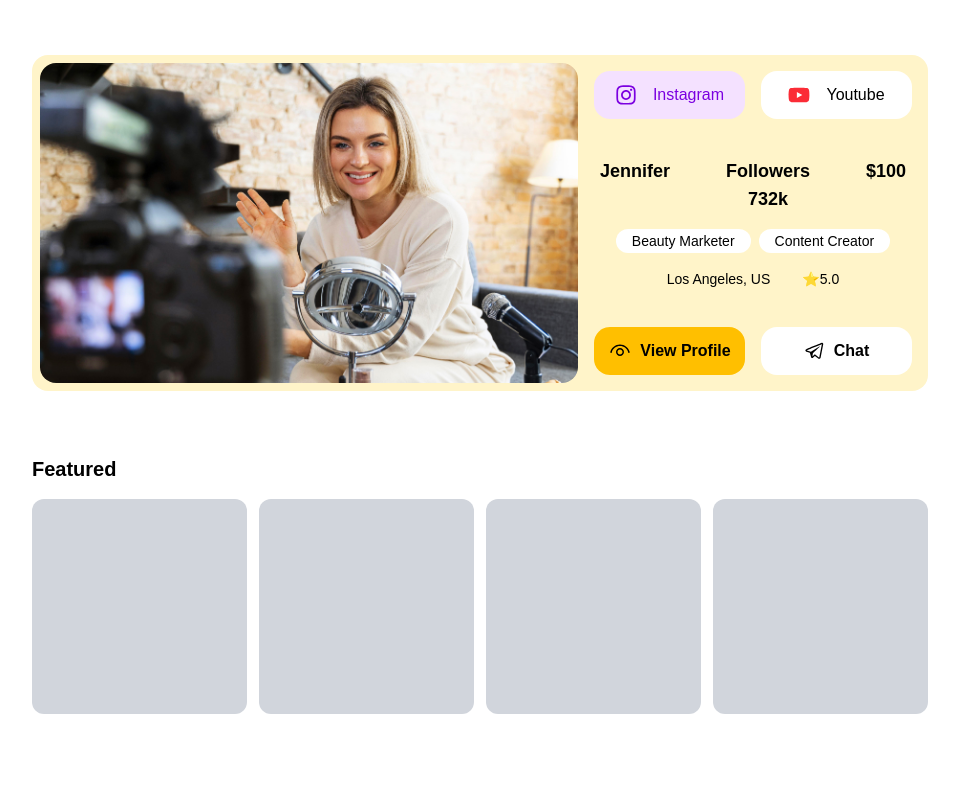
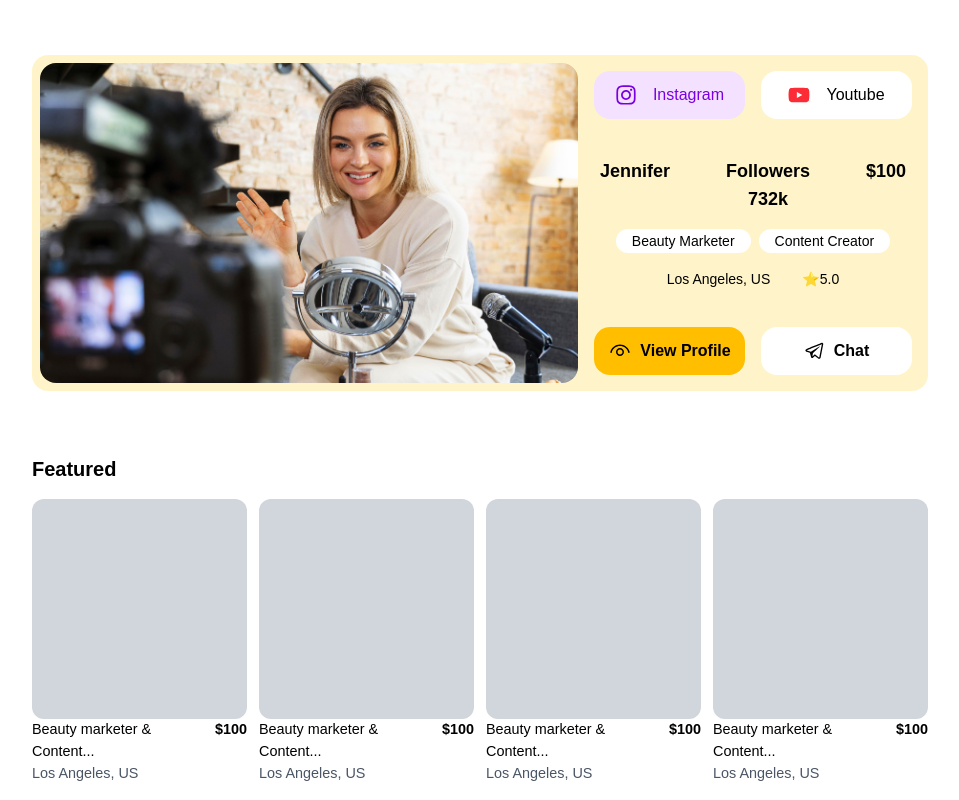
Before and after one commit to shabinx30/Collabify, a React (Vite) app in the folder frontend/: page / in a window 1280 px wide. Shown: the part 279-1079 px from the top of the page, without its empty margins (160-1119 px from the left). Before the commit the page ends 1009 px from the top, so only its background shows below. Built offline with nearby package versions, Linux system fonts and the light colour scheme.

Commit message:
feat(Featured): enhance featured section with detailed item layout

```diff
--- a/frontend/src/components/home/Featured.tsx
+++ b/frontend/src/components/home/Featured.tsx
@@ -3,10 +3,54 @@ const Featured = () => {
         <section className="px-[2em] lg:px-[6em] xl:px-[12em] bg-white text-black">
             <h1 className="font-semibold text-xl">Featured</h1>
             <div className="grid grid-cols-2 md:grid-cols-3 lg:grid-cols-4 gap-3 py-[1em]">
-                <div className="aspect-square bg-gray-300 rounded-xl"></div>
-                <div className="aspect-square bg-gray-300 rounded-xl"></div>
-                <div className="aspect-square bg-gray-300 rounded-xl"></div>
-                <div className="aspect-square bg-gray-300 rounded-xl"></div>
+                <div className="aspect-[9/11]">
+                    <div className="bg-gray-300 h-[84%] w-full rounded-xl">
+                        {/* image */}
+                    </div>
+                    <div className="flex justify-between text-[0.9rem]">
+                        <div>
+                            <p>Beauty marketer & Content...</p>
+                            <p className="text-gray-600">Los Angeles, US</p>
+                        </div>
+                        <strong>$100</strong>
+                    </div>
+                </div>
+                <div className="aspect-[9/11]">
+                    <div className="bg-gray-300 h-[84%] w-full rounded-xl">
+                        {/* image */}
+                    </div>
+                    <div className="flex justify-between text-[0.9rem]">
+                        <div>
+                            <p>Beauty marketer & Content...</p>
+                            <p className="text-gray-600">Los Angeles, US</p>
+                        </div>
+                        <strong>$100</strong>
+                    </div>
+                </div>
+                <div className="aspect-[9/11]">
+                    <div className="bg-gray-300 h-[84%] w-full rounded-xl">
+                        {/* image */}
+                    </div>
+                    <div className="flex justify-between text-[0.9rem]">
+                        <div>
+                            <p>Beauty marketer & Content...</p>
+                            <p className="text-gray-600">Los Angeles, US</p>
+                        </div>
+                        <strong>$100</strong>
+                    </div>
+                </div>
+                <div className="aspect-[9/11]">
+                    <div className="bg-gray-300 h-[84%] w-full rounded-xl">
+                        {/* image */}
+                    </div>
+                    <div className="flex justify-between text-[0.9rem]">
+                        <div>
+                            <p>Beauty marketer & Content...</p>
+                            <p className="text-gray-600">Los Angeles, US</p>
+                        </div>
+                        <strong>$100</strong>
+                    </div>
+                </div>
             </div>
         </section>
     );
```
